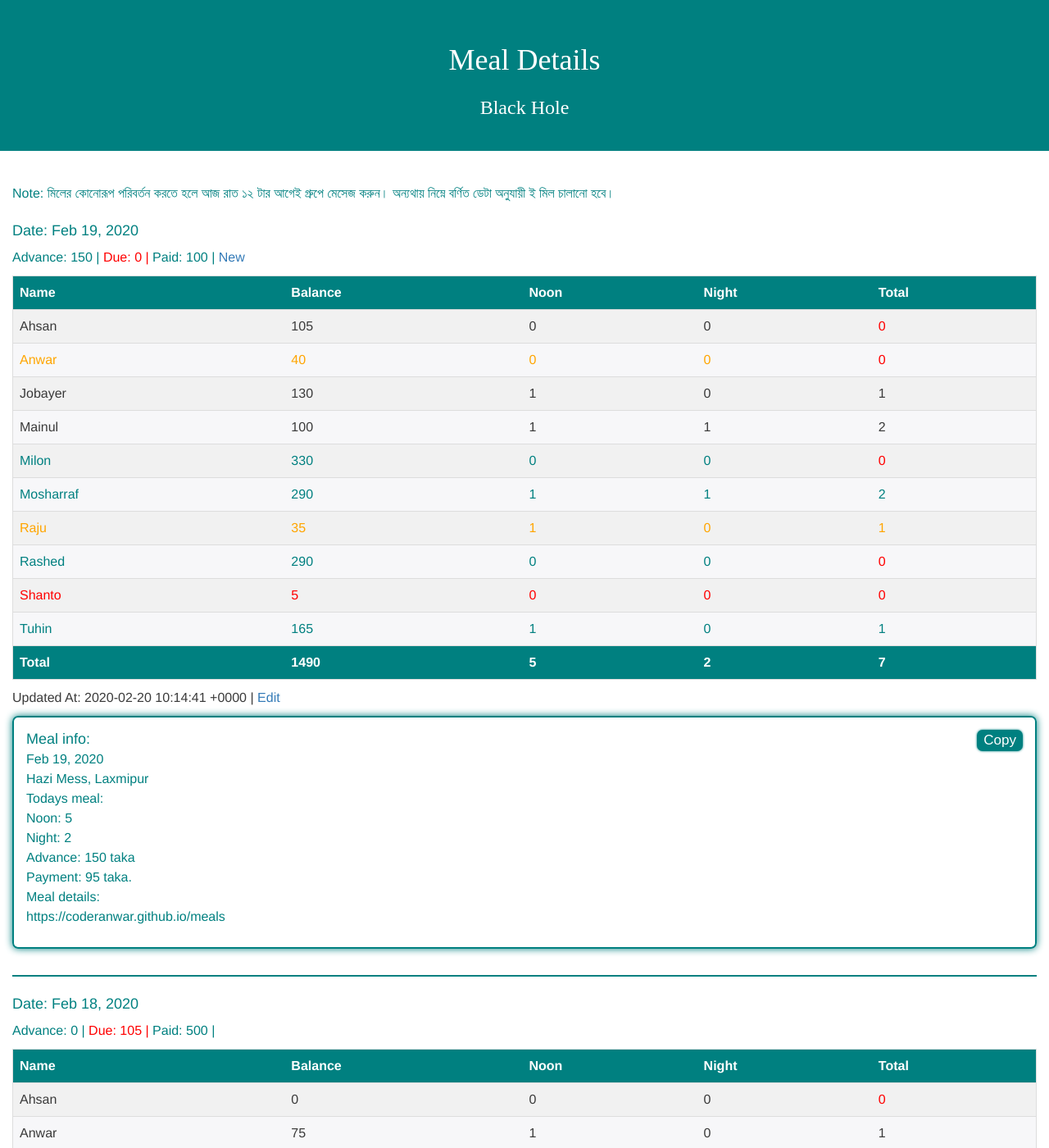
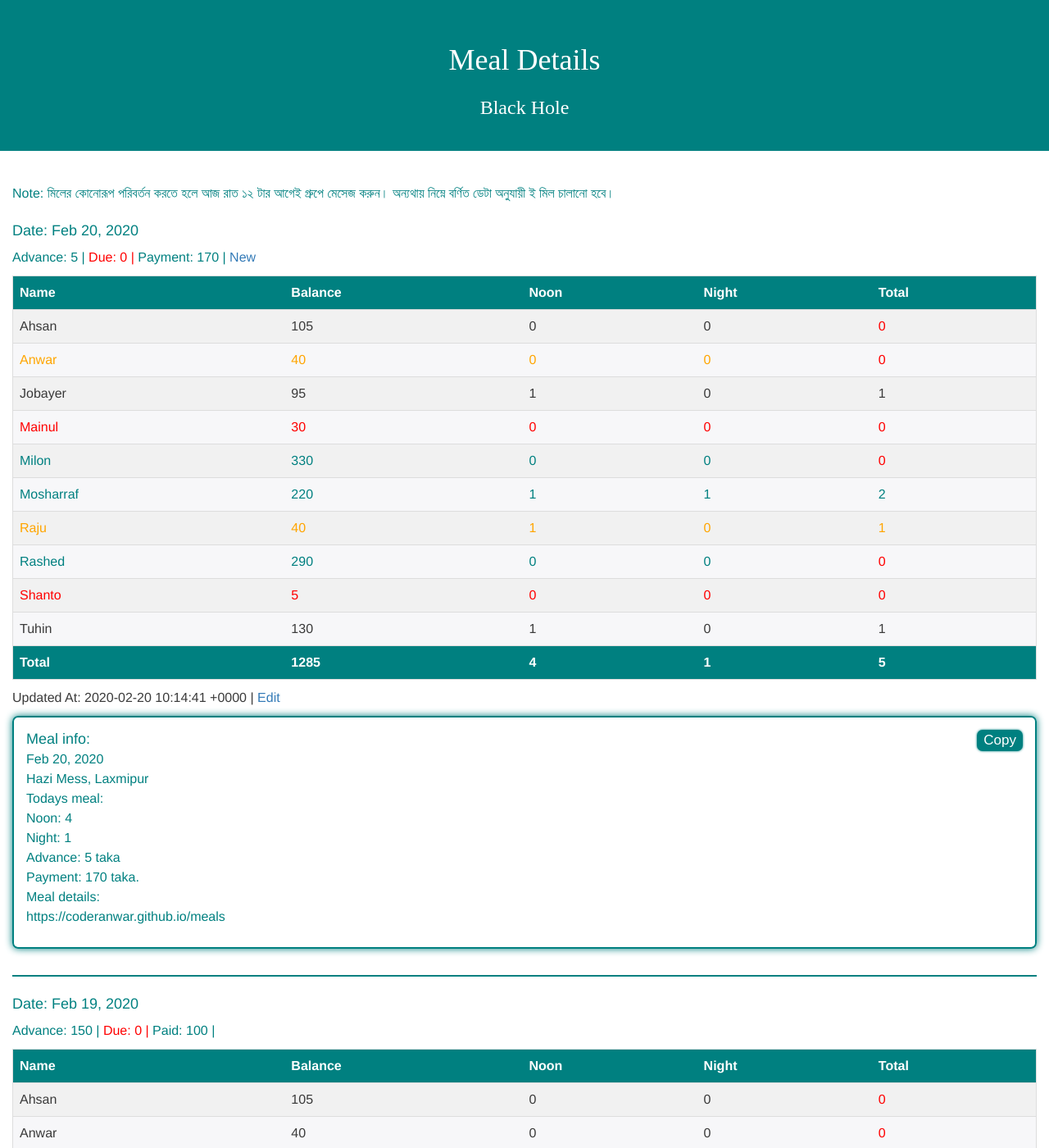
Before and after one commit to coderanwar/meals, a Jekyll site: the page built from index.html, in a window 1280 px wide and 1400 px high. Shown: the whole window at 82% size. Built offline with Jekyll 4.4.1, drawn with Linux system fonts in a browser that asks for light colours.

Commit message:
Update meals.yml

```diff
--- a/_data/meals.yml
+++ b/_data/meals.yml
@@ -1,3 +1,49 @@
+
+- Date: 2020-02-20
+  Paid: 0
+  Advance: 5
+  Due: 0
+  Peoples:
+    - Name: "Ahsan"
+      Balance: 105
+      Noon: 0
+      Night: 0
+    - Name: "Anwar"
+      Balance: 40
+      Noon: 0
+      Night: 0
+    - Name: "Jobayer"
+      Balance: 95
+      Noon: 1
+      Night: 0
+    - Name: "Mainul"
+      Balance: 30
+      Noon: 0
+      Night: 0
+    - Name: "Milon"
+      Balance: 330
+      Noon: 0
+      Night: 0
+    - Name: "Mosharraf"
+      Balance: 220
+      Noon: 1
+      Night: 1
+    - Name: "Raju"
+      Balance: 40
+      Noon: 1
+      Night: 0
+    - Name: "Rashed"
+      Balance: 290
+      Noon: 0
+      Night: 0
+    - Name: "Shanto"
+      Balance: 5
+      Noon: 0
+      Night: 0
+    - Name: "Tuhin"
+      Balance: 130
+      Noon: 1
+      Night: 0
 
 - Date: 2020-02-19
   Paid: 100
```
